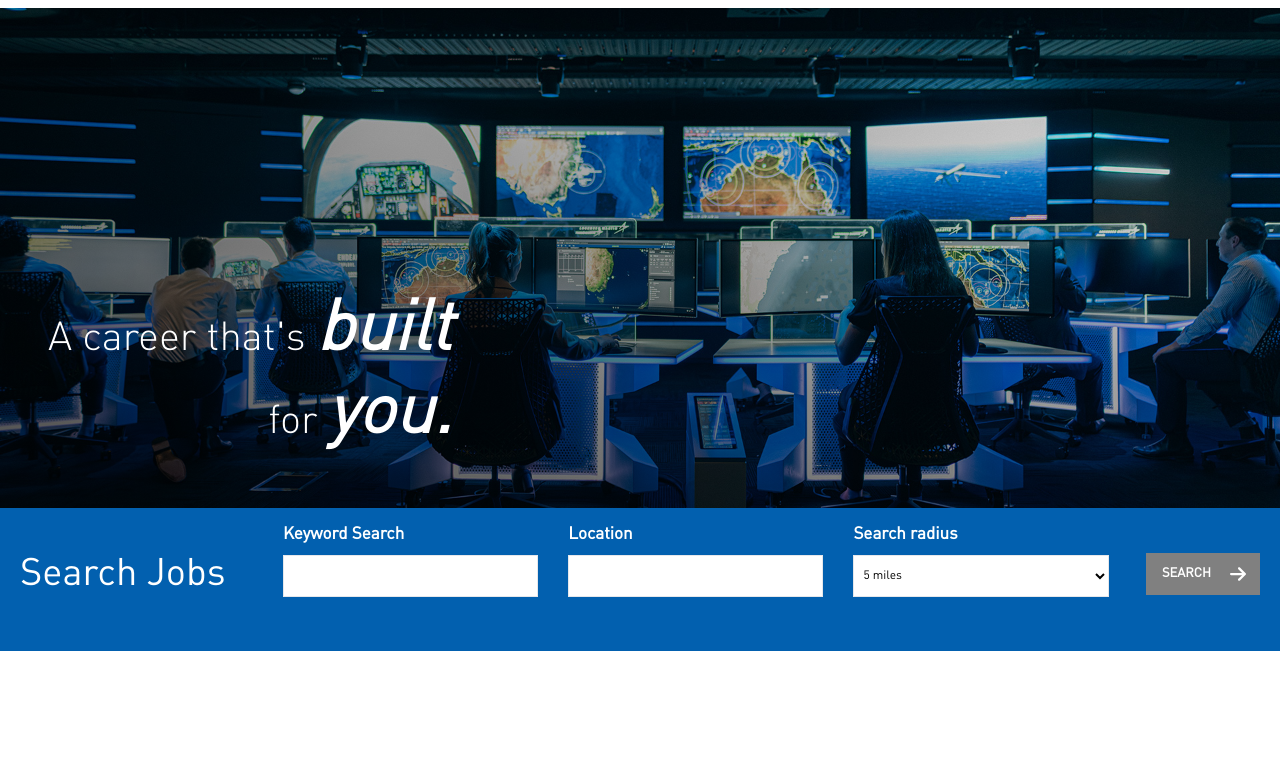
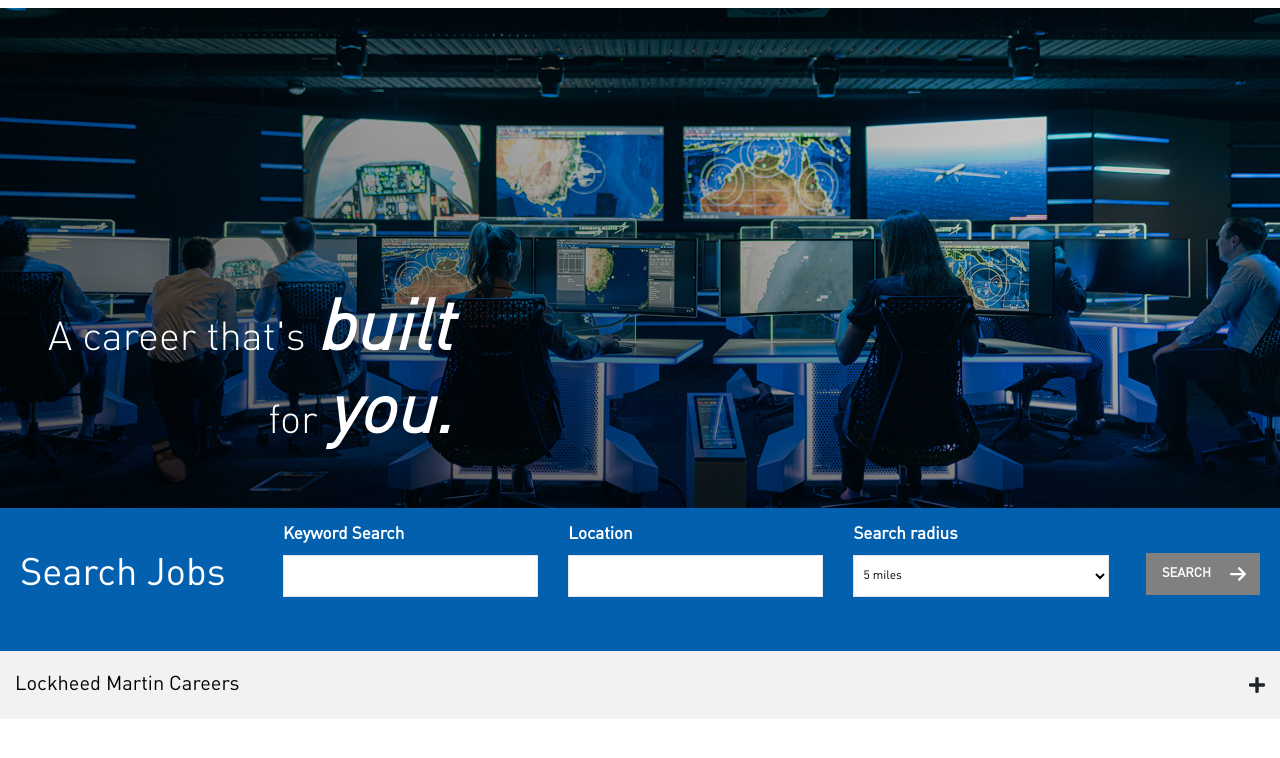
Before and after one commit to Dikhyant/lockheed-website-v1, a Gatsby site: page /career in a window 1280 px wide. Shown: the part 72-830 px from the top of the page. Built offline with nearby package versions, Linux system fonts and the light colour scheme; Gatsby itself is replaced by a stand-in of ours.

Commit message:
developed accordion

```diff
--- /dev/null
+++ b/src/components/CareerAccordion/CareerAccordion.tsx
@@ -0,0 +1,87 @@
+import React, { useState } from "react";
+import { cn } from "../../utils/misc";
+
+type Option = {
+  text: string;
+  href: string;
+};
+
+const options: Option[] = [
+  {
+    text: "Career Areas",
+    href: "#",
+  },
+  {
+    text: "Locations",
+    href: "#",
+  },
+  {
+    text: "Candidate Paths",
+    href: "#",
+  },
+  {
+    text: "Returning Applicants",
+    href: "#",
+  },
+  {
+    text: "Culture",
+    href: "#",
+  },
+  {
+    text: "#LifeatLM Blog",
+    href: "#",
+  },
+];
+
+const CareerAccordion: React.FC<any> = () => {
+  const [isExpanded, setIsExpanded] = useState(false);
+
+  const handleAccordionToggleButtonClick = () => {
+    setIsExpanded((prev) => !prev);
+  };
+  return (
+    <div
+      className={cn(
+        "w-full overflow-hidden bg-brand-concrete relative flex flex-wrap py-4 font-din transition-all duration-500",
+        {
+          "h-[68px]": !isExpanded,
+        },
+      )}
+    >
+      <button
+        onClick={handleAccordionToggleButtonClick}
+        className={cn(
+          "block absolute w-full h-[68px] z-20 bg-plus-solid bg-no-repeat bg-[right_15px_center] bg-[length:1rem] top-0 left-0",
+          {
+            "bg-minus-solid": isExpanded,
+          },
+        )}
+      ></button>
+      <div className="px-[15px] w-full">
+        <h4 className="pt-1 mb-2 text-xl font-medium">
+          Lockheed Martin Careers
+        </h4>
+      </div>
+      <div
+        className={cn("basis-full max-w-full w-full px-[15px]", {
+          // hidden: !isExpanded,
+        })}
+      >
+        <div className="flex flex-col lg:flex-row justify-end mt-4">
+          {options.map((option, index) => {
+            return (
+              <a
+                className="px-2 text-base"
+                href={option?.href ? option?.href : "#"}
+              >
+                {option?.text}
+              </a>
+            );
+          })}
+        </div>
+      </div>
+    </div>
+  );
+};
+
+export default CareerAccordion;
--- a/src/components/common/Banner/Banner.tsx
+++ b/src/components/common/Banner/Banner.tsx
@@ -5,7 +5,7 @@ const Banner: React.FC<any> = () => {
     <div className="max-w-[1600px] w-full mx-auto relative">
       <div className="gradient-bottom-left-top-right w-full h-full absolute z-10"></div>
       <div className="h-[40vh] md:h-[500px] bg-Employer-Band-Canberra-home-1920 bg-no-repeat bg-[50%_50%] bg-cover"></div>
-      <div className="relative bottom-0 max-w-full w-full bg-black md:bg-transparent md:absolute md:w-3/4 pl-[15px] pb-4 md:pl-12 md:pb-12 pt-2 pr-[15px] text-white z-20">
+      <div className="relative bottom-0 max-w-full w-full max-md:h-[139.6px] bg-black md:bg-transparent md:absolute md:w-3/4 pl-[15px] pb-4 md:pl-12 md:pb-12 pt-2 pr-[15px] text-white z-20">
         <div className="w-fit text-6 md:text-[40px] font-din-light leading-[47px] md:leading-[76px] font-normal">
           A career that's&nbsp;
           <span className="text-[40px] md:text-[70px] italic font-bold">
--- a/src/pages/career.tsx
+++ b/src/pages/career.tsx
@@ -2,6 +2,7 @@ import React from "react";
 import Header from "../components/common/Header/Header";
 import Banner from "../components/common/Banner/Banner";
 import SearchJobsForm from "../components/SearchJobsForm/SearchJobsForm";
+import CareerAccordion from "../components/CareerAccordion/CareerAccordion";
 
 const CareerPage: React.FC<any> = () => {
   return (
@@ -9,6 +10,7 @@ const CareerPage: React.FC<any> = () => {
       <Header />
       <Banner />
       <SearchJobsForm />
+      <CareerAccordion />
     </div>
   );
 };
--- a/tailwind.config.js
+++ b/tailwind.config.js
@@ -34,6 +34,8 @@ module.exports = {
         "search-thinner-black": "url('/images/icons/search-thinner-black.svg')",
         "Employer-Band-Canberra-home-1920":
           "url('/images/Employer-Band-Canberra-home-1920.jpg')",
+        "plus-solid": "url('/images/icons/plus-solid.svg')",
+        "minus-solid": "url('/images/icons/minus-solid.svg')",
       },
     },
   },
```
Also changed, not shown: static/images/icons/minus-solid.svg (added), static/images/icons/plus-solid.svg (added).
